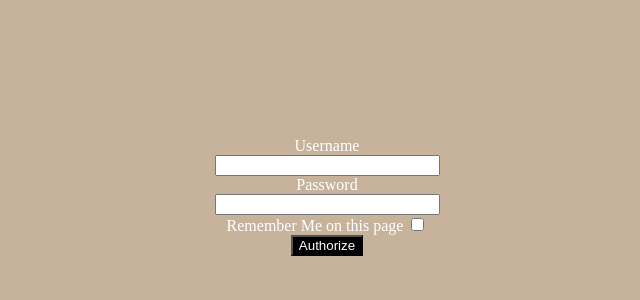
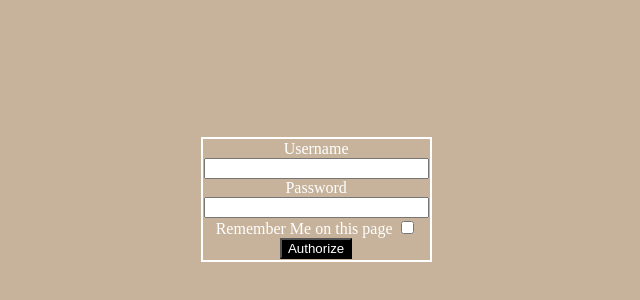
Before and after one commit to 14rty/Studa, a plain HTML site: page lab2.2/index.html in a window 1280 px wide. Shown: the part 84-384 px from the top of the page, without its empty margins (313-953 px from the left). Drawn offline with Linux system fonts and the light colour scheme.

Commit message:
Update styles.css

```diff
--- a/lab2.2/styles.css
+++ b/lab2.2/styles.css
@@ -3,5 +3,12 @@
     /* background-color: black;  */
 }
 .content {
-    margin-top: 17.5%
+    margin-top: 17.5%;
+    border: 2px double white;
+    /* background:; */
+    padding: 1px;
+    max-width:min-content;
+    margin-left: 40%;
+    margin-right: 40%;
+
 }
```
